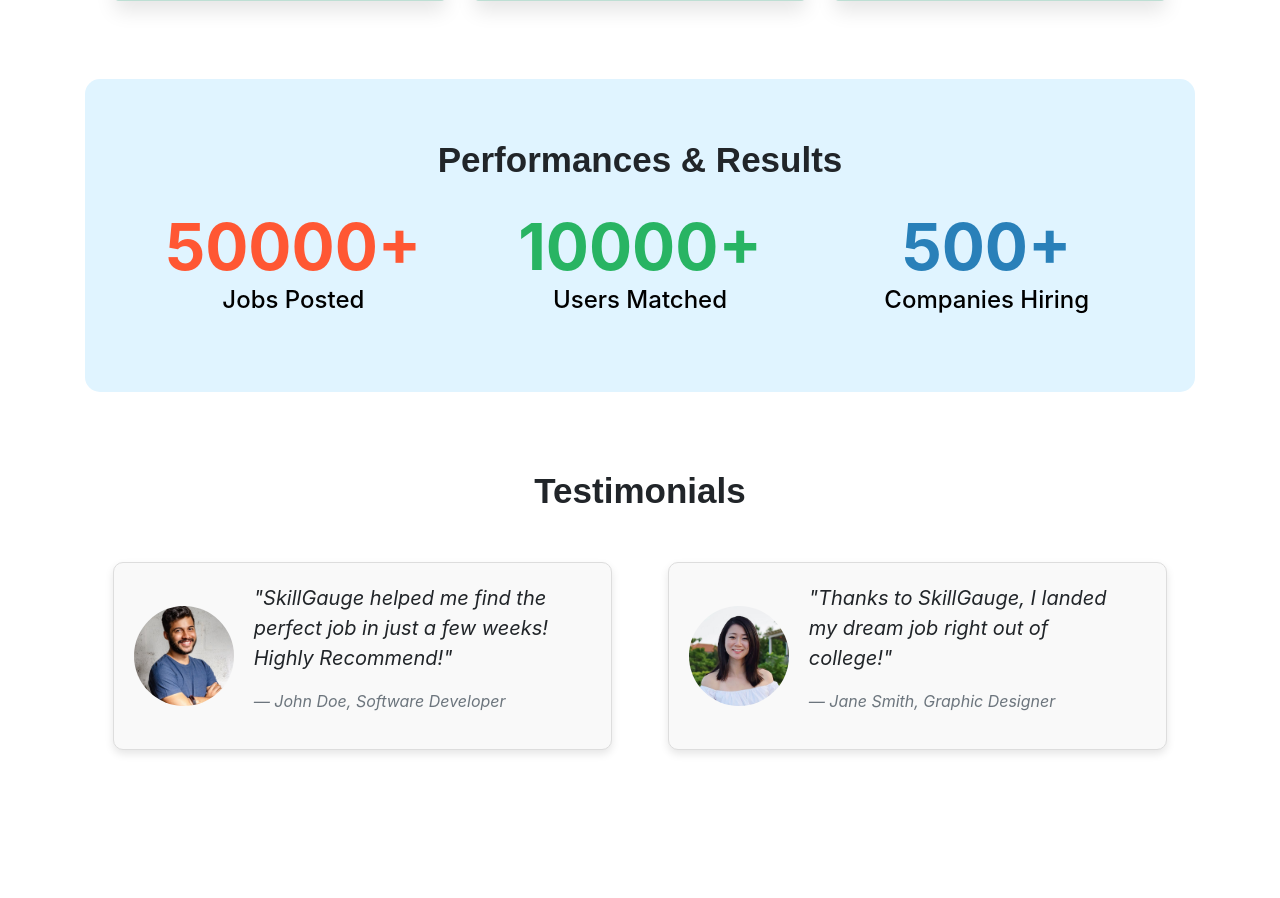
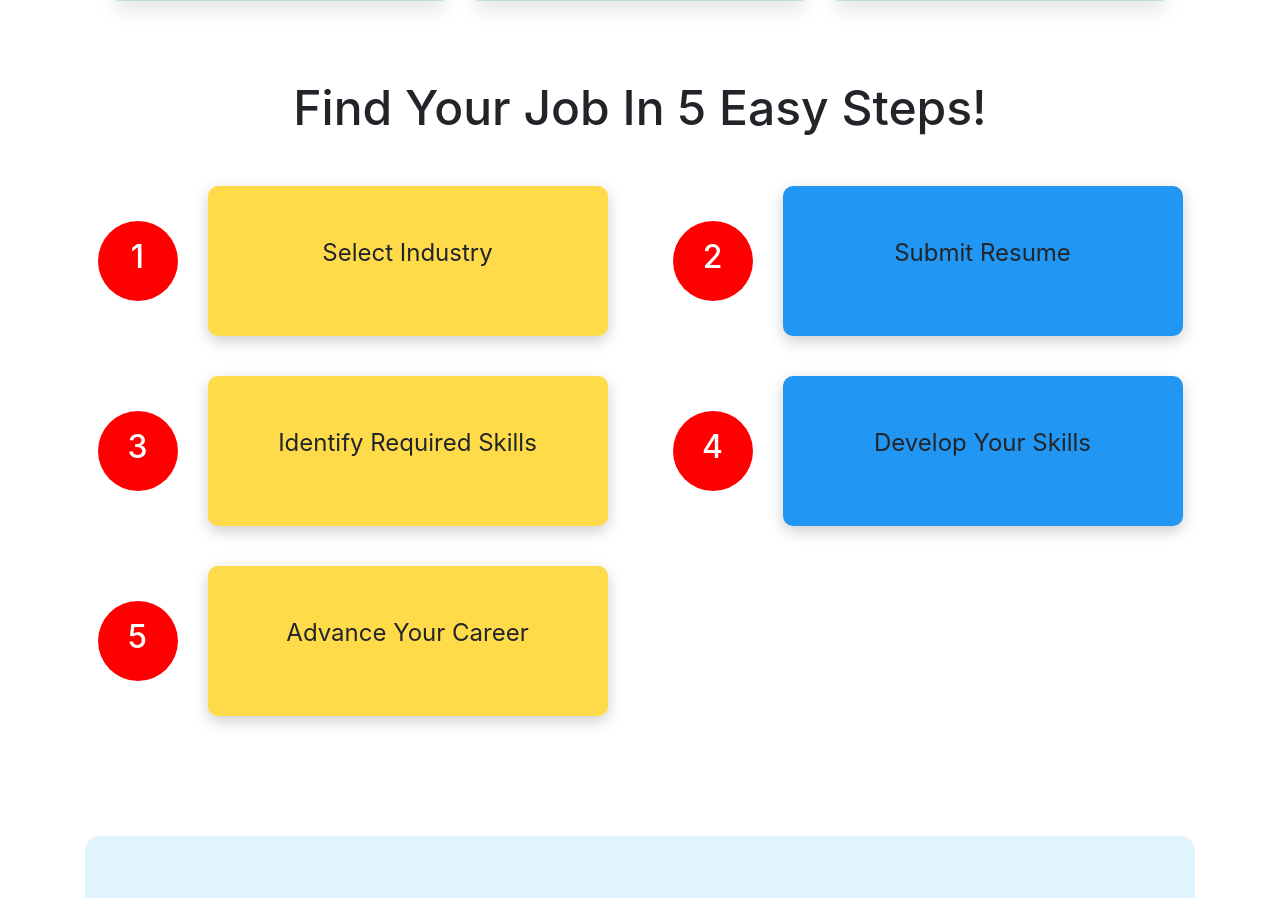
Before and after one commit to aenslei/SkillGauge, a Flask app: template templates/home.html in a window 1280 px wide. Shown: the part 1745-2643 px from the top of the page. Run offline with Flask 3, Linux system fonts and the light colour scheme; the template is opened without the code that fills it, so the values that code supplies are empty; some libraries are stand-ins or nearby versions.

Commit message:
Home html

```diff
--- a/static/styles.css
+++ b/static/styles.css
@@ -367,3 +367,93 @@
         font-size: 1rem;
     }
 }
+/* Container for arranging the cards in two rows */
+.two-rows-container {
+    display: grid;
+    grid-template-columns: repeat(2, 1fr); /* Two cards per row */
+    grid-gap: 40px; /* Space between the cards */
+    justify-items: center;
+    margin: 50px auto;
+    max-width: 1200px;
+}
+
+/* Step wrapper for individual steps */
+.step-wrapper {
+    display: flex;
+    align-items: center;
+}
+
+/* Circle for numbering each step */
+.step-circle {
+    display: flex;
+    justify-content: center;
+    align-items: center;
+    width: 80px; /* Size of the circle */
+    height: 80px; /* Size of the circle */
+    border-radius: 50%;
+    background-color: red;
+    color: white;
+    font-weight: bold;
+    font-size: 2rem; /* Large font size */
+    margin-right: 30px;
+}
+
+/* Styling for step cards */
+.step-card {
+    width: 400px; /* Width of the card */
+    height: 150px; /* Height of the card */
+    background-color: #f0f8ff;
+    border-radius: 10px;
+    padding: 30px;
+    box-shadow: 0 5px 15px rgba(0, 0, 0, 0.2);
+    display: flex;
+    justify-content: center;
+    align-items: center;
+    text-align: center;
+    font-size: 1.5rem;
+}
+
+/* Different colors for each card */
+.step-wrapper:nth-child(odd) .step-card {
+    background-color: #ffdb4a; /* Yellow for odd-numbered cards */
+}
+
+.step-wrapper:nth-child(even) .step-card {
+    background-color: #2196F3; /* Blue for even-numbered cards */
+}
+
+/* Responsive layout for smaller screens */
+@media (max-width: 768px) {
+    .two-rows-container {
+        grid-template-columns: 1fr; /* Stack the cards in one column on smaller screens */
+        grid-gap: 20px;
+    }
+
+    .step-card {
+        width: 100%; /* Full width on smaller screens */
+    }
+
+    .step-circle {
+        width: 60px; /* Smaller circle for smaller screens */
+        height: 60px;
+        font-size: 1.5rem; /* Smaller font size for numbers */
+    }
+}
+
+
+/* Process section container for centering content */
+.process-section {
+    display: flex;
+    flex-direction: column;
+    align-items: center;
+    justify-content: center;
+    margin: 20px 0;
+}
+
+/* Style the image */
+.process-image {
+    width: 100%; /* Ensure the image is responsive */
+    max-width: 1200px; /* Increase the maximum width to make the image bigger */
+    height: auto; /* Maintain aspect ratio */
+    margin-top: 10px; /* Add space between the heading and the image */
+}
--- a/templates/home.html
+++ b/templates/home.html
@@ -92,6 +92,55 @@
   </div>
 
   <br>
+  <h1 style="font-size: 3rem; text-align: center;">Find Your Job In 5 Easy Steps!</h1>
+  <div class="two-rows-container">
+      <div class="step-wrapper">
+          <div class="step-circle">
+              <h2>1</h2>
+          </div>
+          <div class="step-card">
+              <p>Select Industry</p>
+          </div>
+      </div>
+
+      <div class="step-wrapper">
+          <div class="step-circle">
+              <h2>2</h2>
+          </div>
+          <div class="step-card">
+              <p>Submit Resume</p>
+          </div>
+      </div>
+
+      <div class="step-wrapper">
+          <div class="step-circle">
+              <h2>3</h2>
+          </div>
+          <div class="step-card">
+              <p>Identify Required Skills</p>
+          </div>
+      </div>
+
+      <div class="step-wrapper">
+          <div class="step-circle">
+              <h2>4</h2>
+          </div>
+          <div class="step-card">
+              <p>Develop Your Skills</p>
+          </div>
+      </div>
+
+      <div class="step-wrapper">
+          <div class="step-circle">
+              <h2>5</h2>
+          </div>
+          <div class="step-card">
+              <p>Advance Your Career</p>
+          </div>
+      </div>
+  </div>
+  <div style="padding-bottom: 70px;"></div>
+
 
   <div class="stats-section" style="background-color: rgb(224, 244, 255); border-radius: 15px;">
     <h3 style = "font-size:35px ;font-weight: bold; font-family: 'Arial', sans-serif; align-items: center; text-align: center;padding-bottom: 20px; padding-top:10px">Performances & Results</h3>
@@ -114,7 +163,7 @@
   <br>
   <h3 style = "padding-bottom:20px;font-size:35px ;font-weight: bold; font-family: 'Arial', sans-serif; align-items: center; text-align: center;padding-bottom: 20px; padding-top:10px">Testimonials</h3>
 
-  <div class="testimonials-container" style="padding-bottom:20px;">
+  <div class="testimonials-container" style="padding-bottom:70px;">
     <!-- First Testimonial -->
     <div class="testimonial" style="background-color: none;" >
         <div class="testimonial-image">
@@ -140,62 +189,15 @@
             </blockquote>
         </div>
     </div>
+
+
 </div>
-
-<div style="margin-bottom:150px;"></div>
-
-<div class="container card bg-transparent text-black border-dark">
-  <!--text boxes-->
-  <div class="row card-body">
-    <div class="col-md-7" style="margin-left:-15px;">
-      <img class="img-fluid rounded mb-3 mb-md-0"
-        src="https://media.graphassets.com/resize=fit:crop,width:1280,height:660/XeOQlFXQ46OjHGVSkVLw">
-    </div>
-    <div class="col-md-5 card-title">
-      <h3>Discover The Hottest Jobs</h3>
-      <p>Explore latest trending jobs opportunities</p>
-      <a class="btn btn-primary" href="#">Read More</a>
-    </div>
-  </div>
+<br>
+<div class="process-section">
+  <img src="static/Images/Yellow Pic.png" alt="image" class="process-image">
 </div>
 
 <br>
-
-<h1 class="d-flex justify-content-center align-items-center">Fast and easy process</h1>
-
-<br>
-
-<div class="roadmap-container">
-  <div class="step step-1">
-      <h5>Select Industry</h5>
-      <p>Select interested industry</p>
-      <h2>01</h2>
-  </div>
-
-  <div class="step step-2">
-      <h5>Submit Resume</h5>
-      <p>Populate your data to explore your future</p>
-      <h2>02</h2>
-  </div>
-
-  <div class="step step-3">
-      <h5>Identify Required Skills</h5>
-      <p>Understand job prospects & skills needed</p>
-      <h2>03</h2>
-  </div>
-
-  <div class="step step-4">
-      <h5>Develop Your Skills</h5>
-      <p>Leverage AI to discover courses & improve</p>
-      <h2>04</h2>
-  </div>
-
-  <div class="step step-5">
-      <h5>Advance Your Career</h5>
-      <p>Take the next step with new skills</p>
-      <h2>05</h2>
-  </div>
-</div>
 </div>
 
 
```
Also changed, not shown: static/Images/Yellow Pic.png (added).
